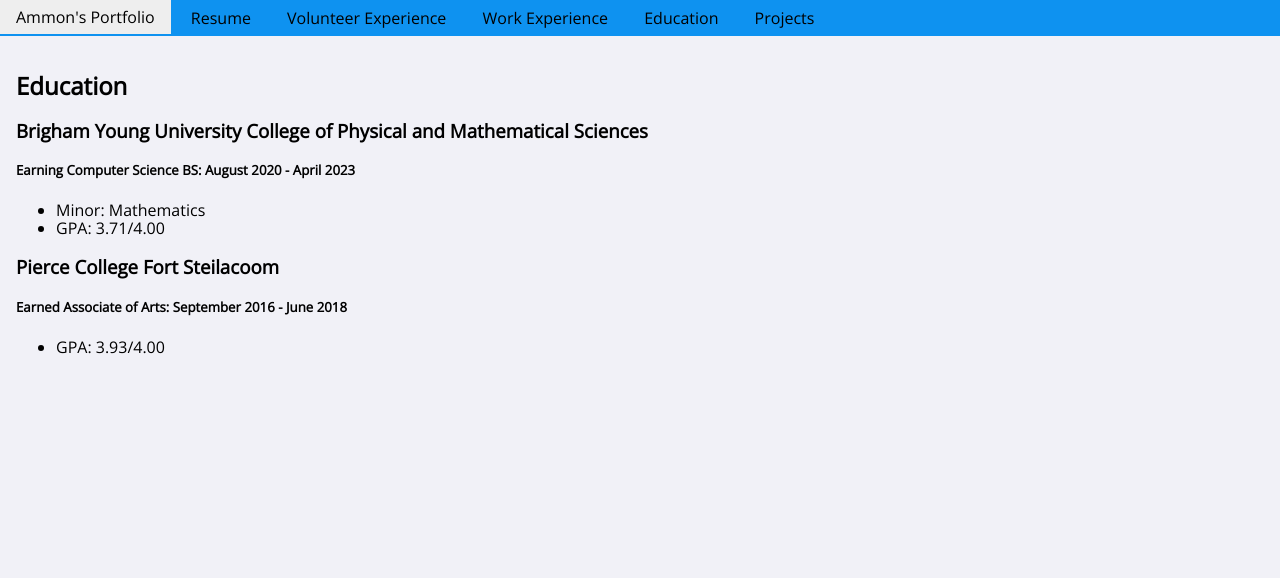
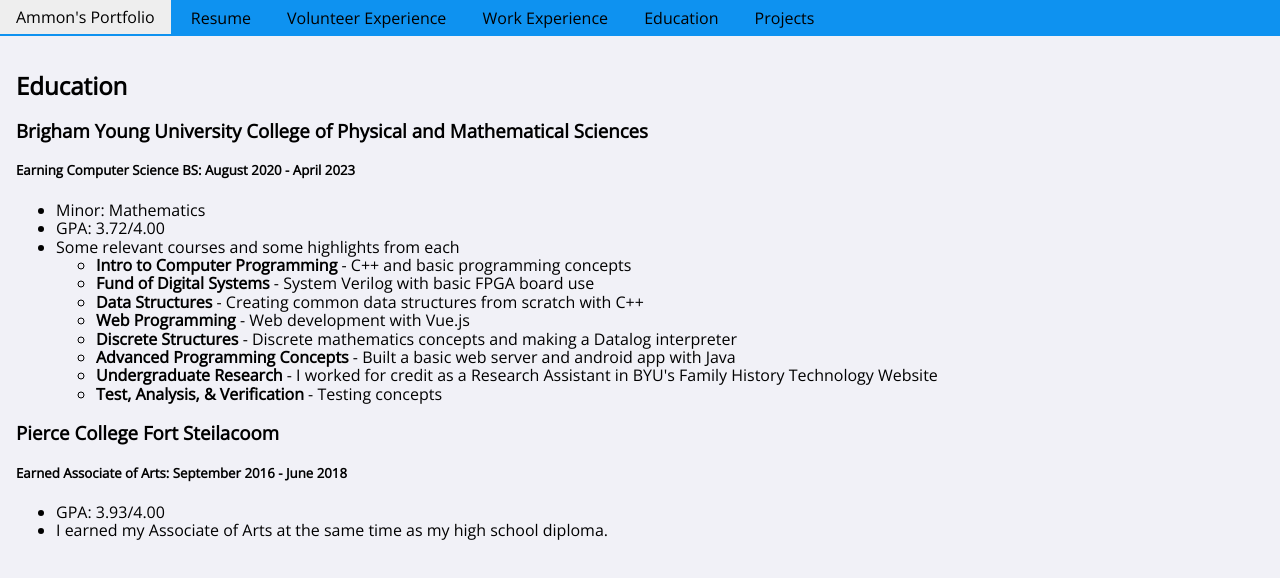
Before and after one commit to AmmonQ/ammonq.github.io, a plain HTML site: page education.html in a window 1280 px wide. Drawn offline with nearby package versions, Linux system fonts and the light colour scheme.

Commit message:
Added relevant courses to the education page

```diff
--- a/education.html
+++ b/education.html
@@ -38,7 +38,19 @@
                 <h5>Earning Computer Science BS: August 2020 - April 2023</h5>
                 <ul>
                     <li>Minor: Mathematics</li>
-                    <li>GPA: 3.71/4.00</li>
+                    <li>GPA: 3.72/4.00</li>
+                    <li>Some relevant courses and some highlights from each
+                        <ul>
+                            <li><strong>Intro to Computer Programming</strong> - C++ and basic programming concepts</li>
+                            <li><strong>Fund of Digital Systems</strong> - System Verilog with basic FPGA board use</li>
+                            <li><strong>Data Structures</strong> - Creating common data structures from scratch with C++</li>
+                            <li><strong>Web Programming</strong> - Web development with Vue.js</li>
+                            <li><strong>Discrete Structures</strong> - Discrete mathematics concepts and making a Datalog interpreter</li>
+                            <li><strong>Advanced Programming Concepts</strong> - Built a basic web server and android app with Java</li>
+                            <li><strong>Undergraduate Research</strong> - I worked for credit as a Research Assistant in BYU's Family History Technology Website</li>
+                            <li><strong>Test, Analysis, & Verification</strong> - Testing concepts</li>
+                        </ul>
+                    </li>
                 </ul>
             </div>
             <div class="education_item">
@@ -46,6 +58,7 @@
                 <h5>Earned Associate of Arts: September 2016 - June 2018</h5>
                 <ul>
                     <li>GPA: 3.93/4.00</li>
+                    <li>I earned my Associate of Arts at the same time as my high school diploma.</li>
                 </ul>
             </div>
         </div>
```
